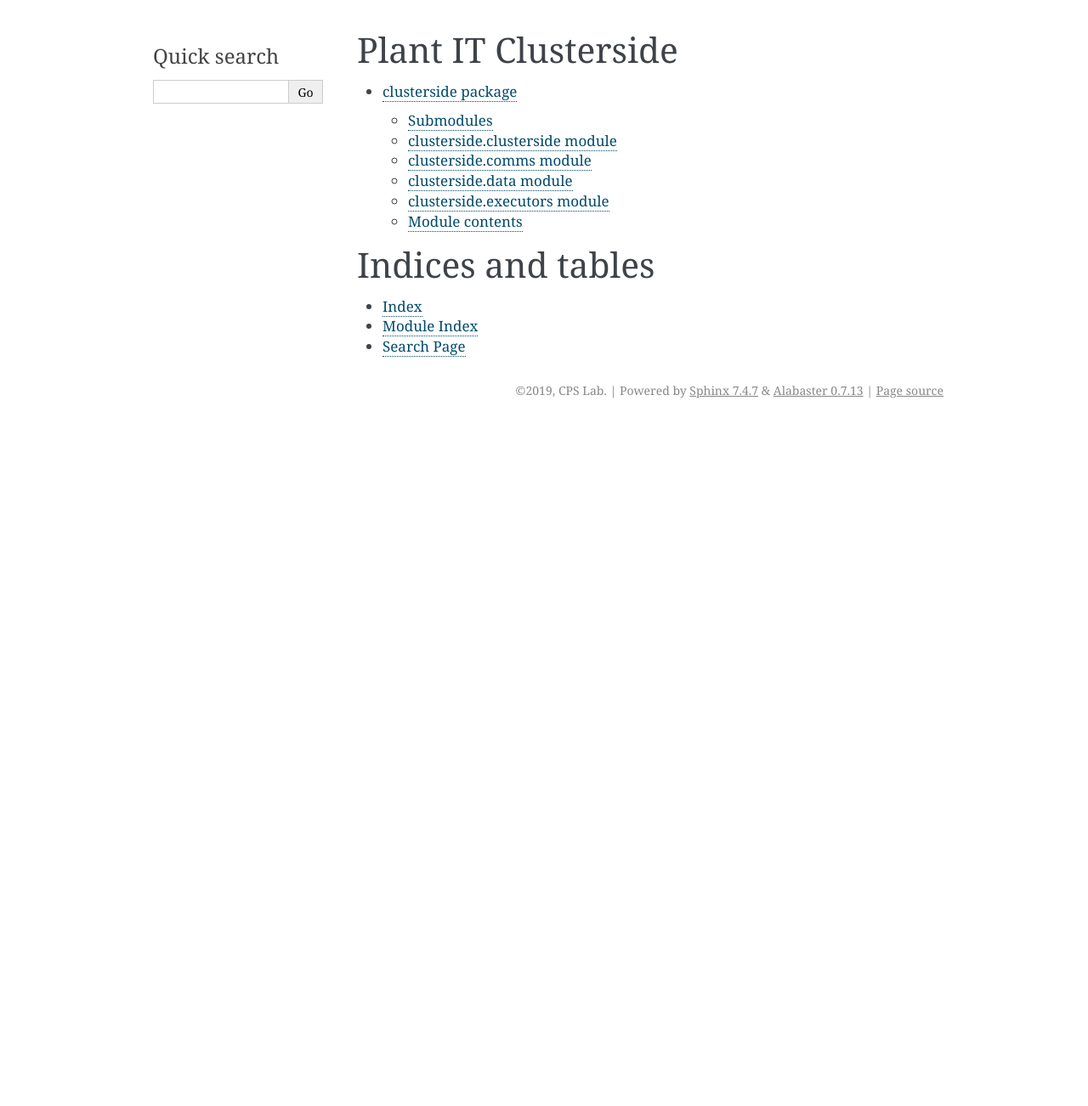
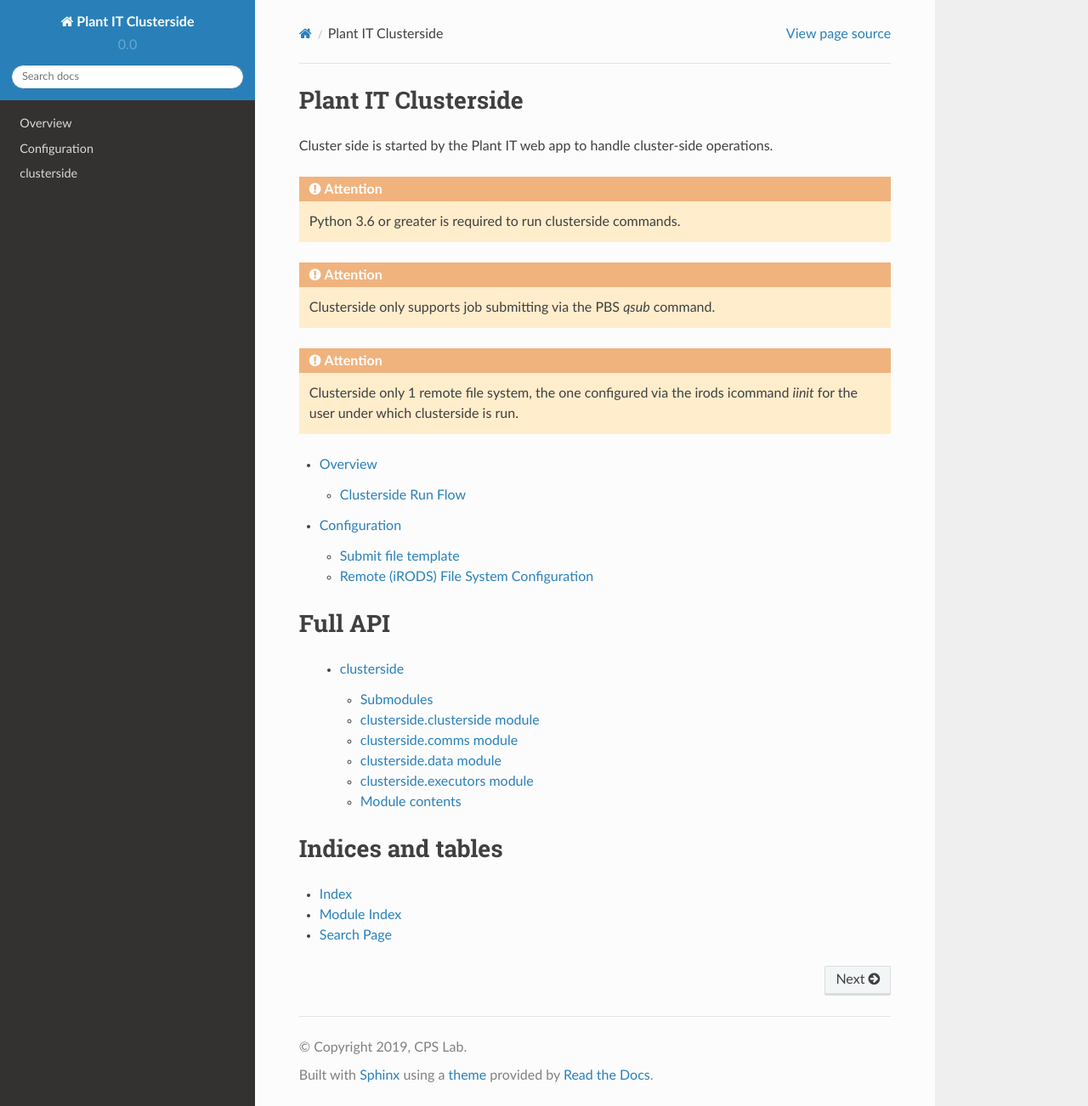
Before and after one commit to Computational-Plant-Science/pycyapi, a Sphinx documentation site: the page built from docs/source/index.rst, in a window 1280 px wide and 1302 px high. Shown: the whole window at 85% size. Built offline with Sphinx 7.4.7 and the Read the Docs theme 2.0.0, drawn with Linux system fonts in a browser that asks for light colours.

Commit message:
Updated documentation

```diff
--- a/docs/source/conf.py
+++ b/docs/source/conf.py
@@ -87,7 +87,7 @@
 # The theme to use for HTML and HTML Help pages.  See the documentation for
 # a list of builtin themes.
 #
-html_theme = 'alabaster'
+html_theme = 'sphinx_rtd_theme'
 
 # Theme options are theme-specific and customize the look and feel of a theme
 # further.  For a list of options available for each theme, see the
--- /dev/null
+++ b/docs/source/configuration.rst
@@ -0,0 +1,61 @@
+Configuration
+==============
+
+.. _configuration-submit-template:
+
+Submit file template
+---------------------
+Clusterside looks for a submit file template at `$HOME/.clusterside/submit.sh`.
+If this file is present, clusterside will append the run commands (`clusterside run`)
+to the end of the file.
+
+An example `$HOME/.clusterside/submit.sh`
+may look like:
+
+.. code-block:: bash
+  :caption: ~/.clusterside/submit.sh
+
+  #PBS -S /bin/bash
+  #PBS -q bucksch_q
+  #PBS -l nodes=1:ppn=1
+  #PBS -l walltime=1:00:00:00
+  #PBS -l mem=6gb
+
+  ml Python/3.6.4-foss-2018a
+
+  cd $PBS_O_WORKDIR
+
+.. Note::
+  Note the loading of Python 3.6 required to execute `clusterside run` and
+  moving into the jobs work directory. These will most likely be required running
+  on any cluster.
+
+Using the above template, the final `submit.sh` file created by
+`clusterside submit` is
+
+.. code-block:: bash
+  :caption: submit.sh
+
+  #PBS -S /bin/bash
+  #PBS -q bucksch_q
+  #PBS -l nodes=1:ppn=1
+  #PBS -l walltime=1:00:00:00
+  #PBS -l mem=6gb
+
+  ml Python/3.6.4-foss-2018a
+
+  cd $PBS_O_WORKDIR
+
+  clusterside run
+
+Remote (iRODS) File System Configuration
+-----------------------------------------
+
+Clusterside currently only supports one remote file system to download
+sample files from. The remote file system should be configured on the
+cluster using the irods icommand `iinit` under the user which clusterside
+is run.
+
+One configured with `iinit`, clusterside will automatically load the
+configuration details required to connect to the configured
+iRODS file system.
--- a/docs/source/index.rst
+++ b/docs/source/index.rst
@@ -1,10 +1,33 @@
 Plant IT Clusterside
 =====================
 
+Cluster side is started by the Plant IT web app to handle cluster-side
+operations.
+
+.. Attention::
+  Python 3.6 or greater is required to run clusterside commands.
+
+.. Attention::
+  Clusterside only supports job submitting via the PBS `qsub` command.
+
+.. Attention::
+  Clusterside only 1 remote file system, the one configured via
+  the irods icommand `iinit` for the user under which clusterside is run.
+
+
 .. toctree::
-   :maxdepth: 4
+   :maxdepth: 2
 
-   clusterside
+   overview
+   configuration
+
+Full API
+=========
+
+ .. toctree::
+    :maxdepth: 2
+
+    clusterside
 
 Indices and tables
 ==================
--- /dev/null
+++ b/docs/source/overview.rst
@@ -0,0 +1,40 @@
+Overview
+=========
+
+Clusterside handles running workflows on the web server.
+
+Clusterside Run Flow
+----------------------
+
+#. User submits a job within Plant IT
+
+#. Plant IT creates a work directory on the server for the job
+
+#. Plant IT uploads the sample list (`samples.json`), workflow
+   information (`workflow.json`) and the `process.py` file for the workflow.
+
+#. Plant IT runs `clusterside submit` on the cluster
+
+#. Clusterside creates a submit file and submits it to the cluster
+   using `qsub`. If available, (`~/.clusterside/submit.sh`) is used as a
+   template for the submit file. Plant IT is informed the job was
+   submitted to the cluster.
+
+   The submit file calls `clusterside run`
+
+#. When the submit file is run by the cluster, it calls `clusterside run`
+
+#. For each sample in `samples.json`, clusterside run:
+
+   * Informs Plant IT that the sample is being analyzed.
+   * Creates a folder inside the work directory with the name of the sample
+   * Downloads the sample from the iRODS server into the created folder
+   * Runs process.py, passing the sample path and arguments
+   * Collects the return data from process.py and places it in the results.sqlite.
+   * Informs Plant IT that the sample was analyzed.
+
+#. Once all samples have been processed. Clusterside reads in results.sqlite
+   and collates the results from all processes into a zip file that is uploaded
+   back to the iRODS cluster, and sends the path to Plant IT.
+
+All communication from clusterside to Plant IT is done via the Plant IT REST API.
```
Also changed, not shown: README.md (+5 -2 lines), docs/source/clusterside.rst (+2 -7 lines), 1 other file.
